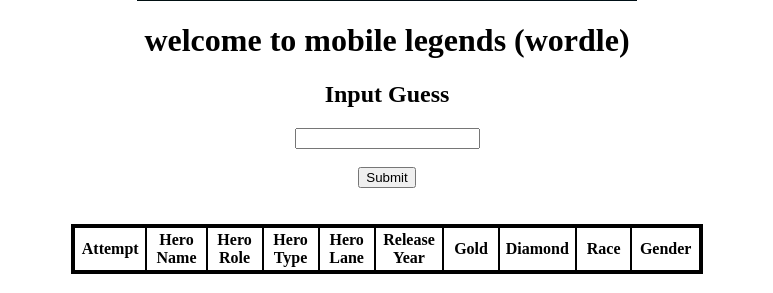
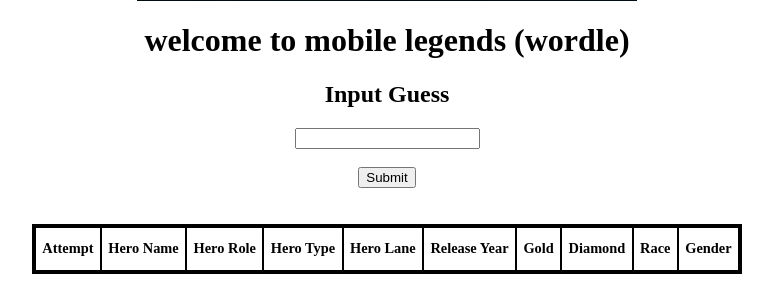
Before and after one commit to ecrystell/mlwordle, a Flask app: page / in a window 1280 px wide. Shown: the part 507-800 px from the top of the page, without its empty margins (253-1026 px from the left). Run offline with Flask 3, Linux system fonts and the light colour scheme; data that the repository does not hold is empty.

Commit message:
Professional css help hoho

```diff
--- a/main.py
+++ b/main.py
@@ -140,4 +140,5 @@ def index():
 
 
 if __name__ == "__main__":
+    # app.run(debug=True,port=8889)
     app.run(debug=True)
--- a/static/style.css
+++ b/static/style.css
@@ -17,9 +17,18 @@ table, td, tr, th {
     border-collapse: collapse;
     border: 2px solid black;
 }
+table {
+    width: fit-content;
+    margin-left: auto;
+    margin-right: auto;
+    display: block;
+    font-size: calc(0.5vw + 8px);
+}
 
 td, th {
     background-size: 75%;
     height: 40px;
-    width: 100px;
+    width: fit-content;
+    padding-left: 0.5vw;
+    padding-right: 0.5vw;
 }
--- a/templates/index.html
+++ b/templates/index.html
@@ -68,7 +68,7 @@
         <input type="submit" onclick="doiwin()">
         </form>
         <br><br>
-
+        </div>
         <table id="submission">
             <tr>
                 {% for h in headers %}
@@ -107,7 +107,5 @@
 
 
         </table>
-
-        </div>
     </body>
 </html>
```
